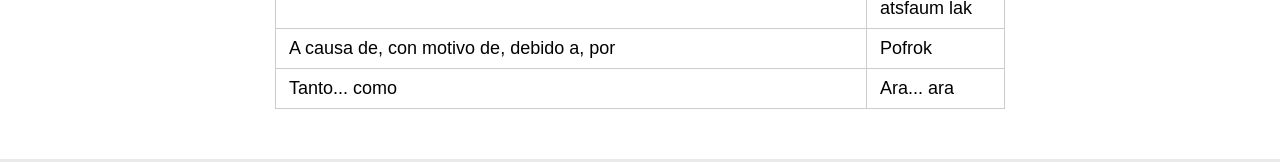
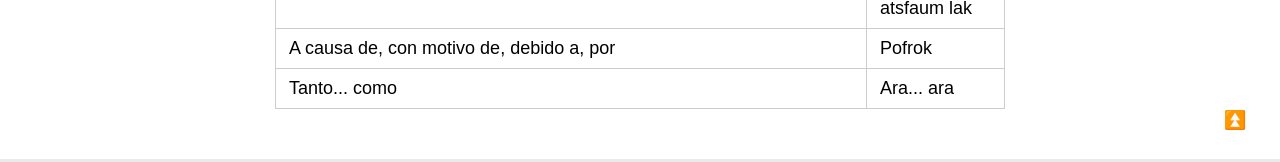
Before and after one commit to MetroManSR/MetroWeb1, a Jekyll site: the page built from balkeon/docs/conjunctions.md, in a window 1280 px wide and 900 px high, scrolled down 585 px. Shown: the part 735-897 px from the top of the window. Built offline with Jekyll 4.4.1, drawn with Linux system fonts in a browser that asks for light colours; our own code applies the rules of GitHub Pages for plain Markdown files; comment, search, counter and statistics services are not loaded.

Commit message:
Implementado Volver Arriba conjunctions.md

```diff
--- a/balkeon/docs/conjunctions.md
+++ b/balkeon/docs/conjunctions.md
@@ -13,6 +13,8 @@
 
 `Plachir erok yu kasir, pok yu sir lak nosirian`
 
+<a name="top"></a>
+<a class="top-link hide" href="#top">⏫️</a>
 
   <table style="width:100%">
 
```
